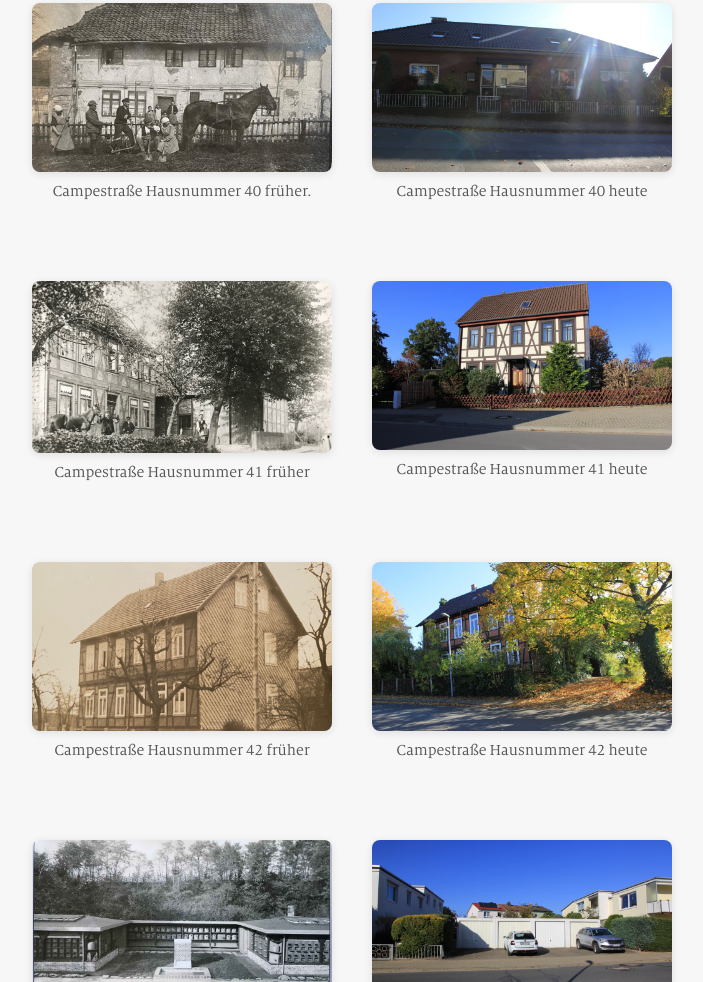
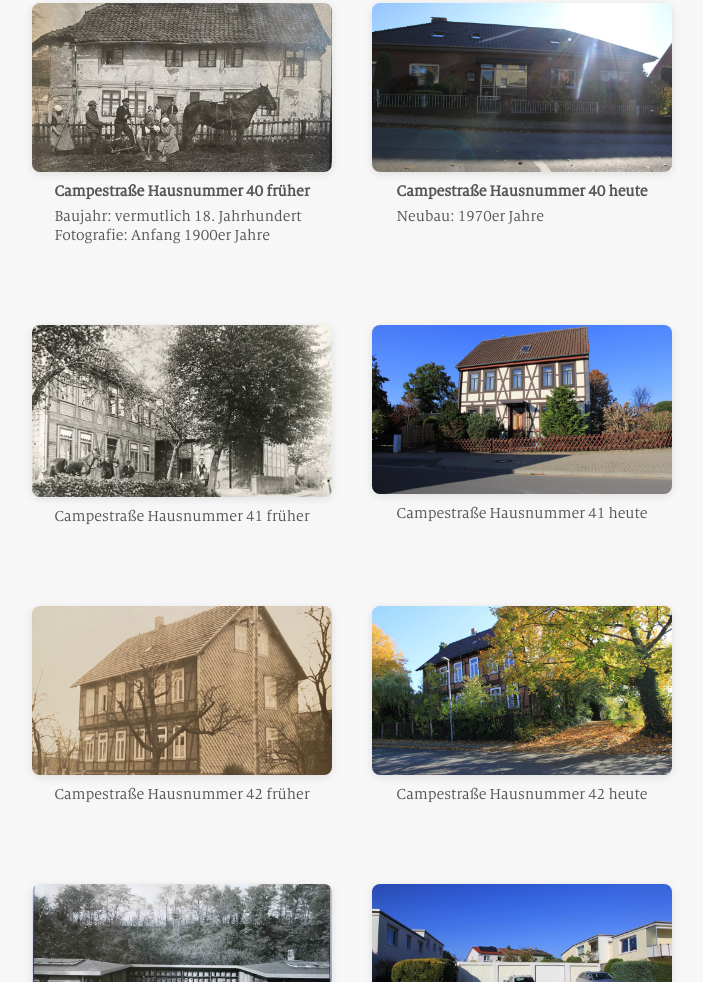
Before and after one commit to AusstellungMW/ausstellung-mw, a plain HTML site: page index.html in a window 1280 px wide. Shown: the part 3420-4402 px from the top of the page, without its empty margins (288-991 px from the left). Drawn offline with Linux system fonts and the light colour scheme.

Commit message:
Update index.html

```diff
--- a/index.html
+++ b/index.html
@@ -299,13 +299,21 @@
  <div class="pair-section">
   <div class="pair">
     <img src="alt8.jpg" alt="früher">
-      <div class="caption">Campestraße Hausnummer 40 früher.</div>
+    <div class="caption" style="text-align: left;">
+      <strong>Campestraße Hausnummer 40 früher</strong><br>
+      <span style="display: block; margin-top: 6px;">Baujahr: vermutlich 18. Jahrhundert</span>
+      <span>Fotografie: Anfang 1900er Jahre</span>
+    </div>
   </div>
   <div class="pair">
     <img src="neu8.jpg" alt="heute">
-      <div class="caption">Campestraße Hausnummer 40 heute</div>
+    <div class="caption" style="text-align: left;">
+      <strong>Campestraße Hausnummer 40 heute</strong><br>
+      <span style="display: block; margin-top: 6px;">Neubau: 1970er Jahre</span>
     </div>
   </div>
+</div>
+
 
   <div class="pair-section">
     <div class="pair">
```
Lines whose indentation alone changed are shown as unchanged.
